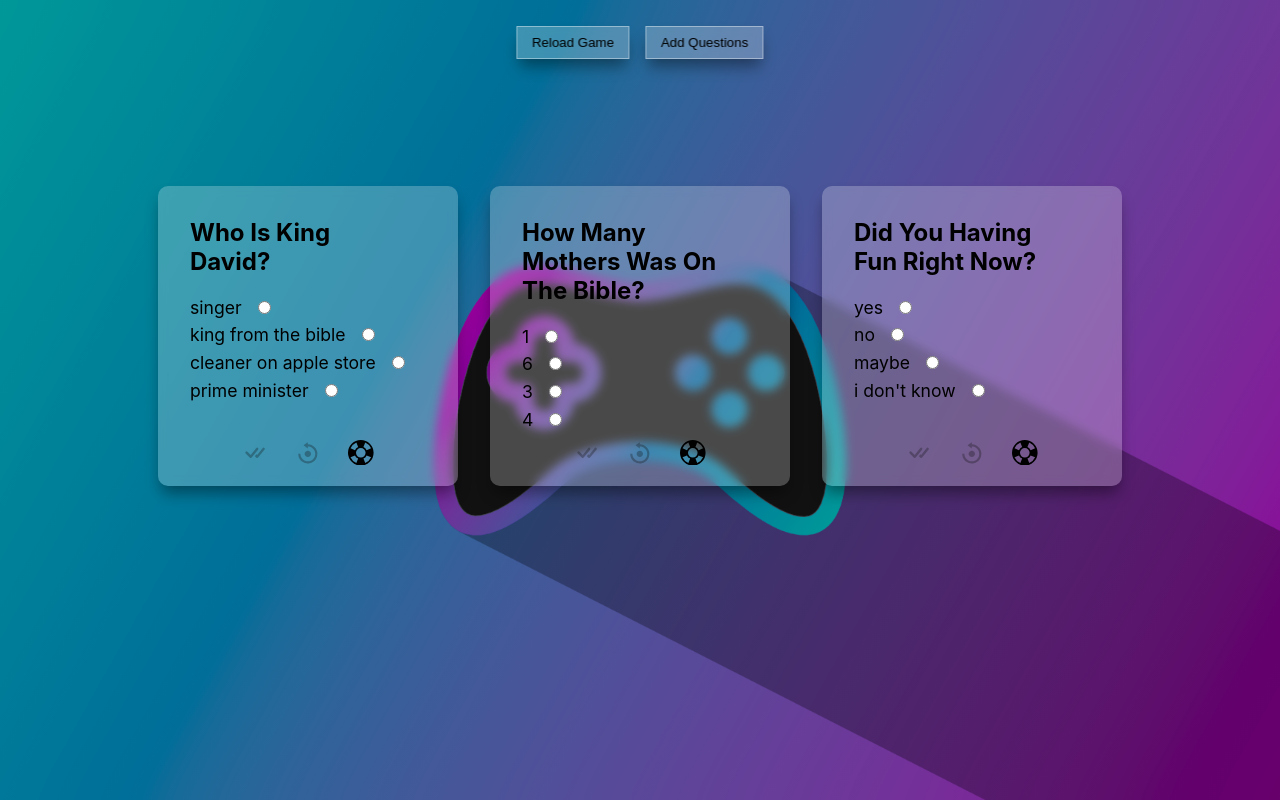
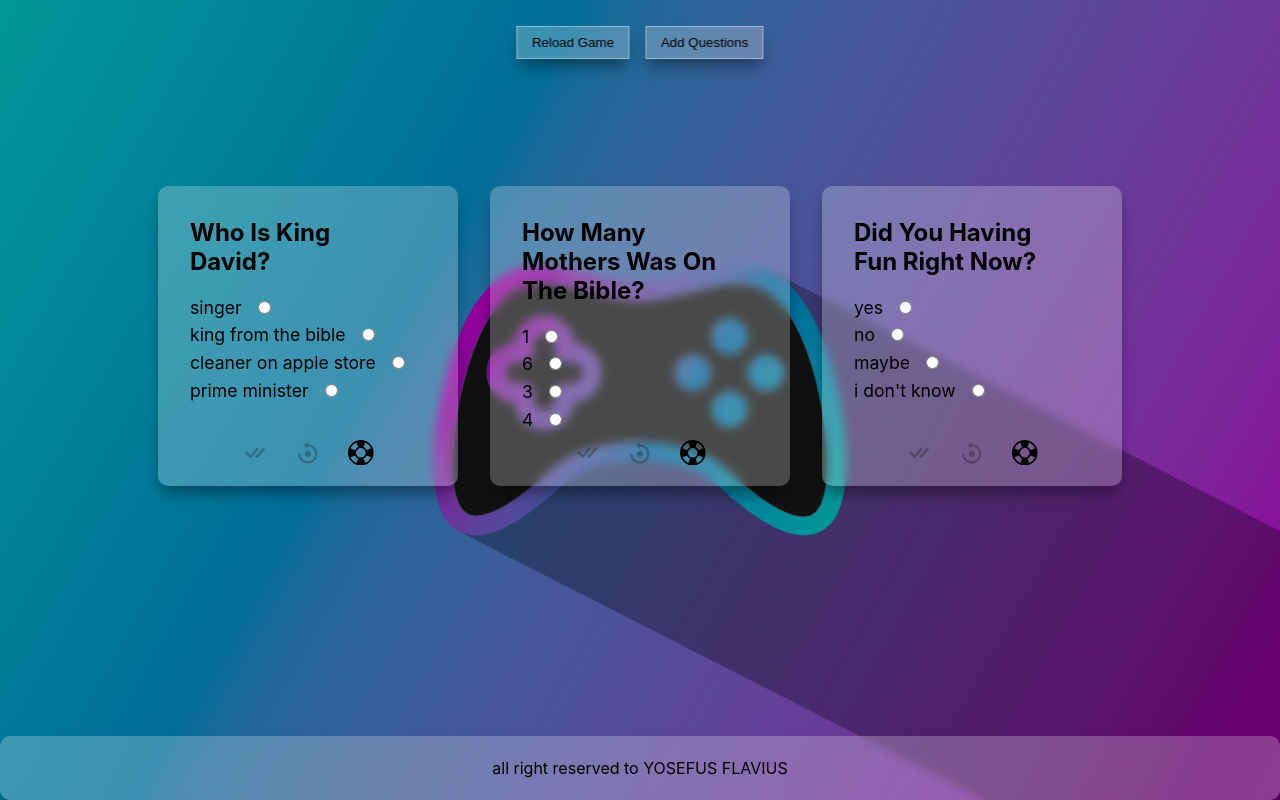
Before and after one commit to yosefus/trivia, a React (Create React App) app: page / in a window 1280 px wide. Built offline with nearby package versions, Linux system fonts and the light colour scheme.

Commit message:
first commit

```diff
--- a/src/App.js
+++ b/src/App.js
@@ -1,10 +1,10 @@
-import './App.css';
 import { Routes, Route } from "react-router-dom";
 import { useState, useEffect } from 'react';
 import data from './arrData';
 import { getRandom3 } from './functions/functions';
 import Game from './pages/Game';
 import CreateQuestion from './pages/CreateQuestion';
+import Footer from './components/Footer';
 
 function App() {
   const
@@ -24,6 +24,7 @@ function App() {
         <Route path='/' element={<Game currQues={currQues} setCurrQues={setCurrQues} />} />
         <Route path='/create' element={<CreateQuestion setQues={setQues} />} />
       </Routes>
+      <Footer />
     </div>
   );
 }
--- /dev/null
+++ b/src/components/Footer.jsx
@@ -0,0 +1,11 @@
+import React from 'react'
+
+export default function Footer() {
+   return (
+      <footer className='glass footer d-flex'>
+         <a href='https://yosefus-portfolio.netlify.app/' target="_blank" rel="noreferrer">
+            all right reserved to YOSEFUS FLAVIUS
+         </a>
+      </footer>
+   )
+}
--- a/src/index.css
+++ b/src/index.css
@@ -124,6 +124,7 @@ input {
   top: 10px;
   left: 50%;
   transform: translateX(-50%);
+  z-index: 10;
 }
 
 .header button {
@@ -214,6 +215,24 @@ input {
 .entrence {
   -webkit-animation: bounce-in-top 1.5s cubic-bezier(0.250, 0.460, 0.450, 0.940) 0.5s both;
   animation: bounce-in-top 1.5s cubic-bezier(0.250, 0.460, 0.450, 0.940) 0.5s both;
+}
+
+.footer {
+  position: fixed !important;
+  bottom: 0;
+  left: 0;
+  right: 0;
+  height: 10px;
+  min-height: 10px;
+}
+
+.footer a {
+  text-decoration: none;
+  color: #000;
+}
+
+.footer:hover {
+  transform: scale(1) !important;
 }
 
 @-webkit-keyframes bounce-in-top {
```
Also changed, not shown: src/App.css (deleted).
